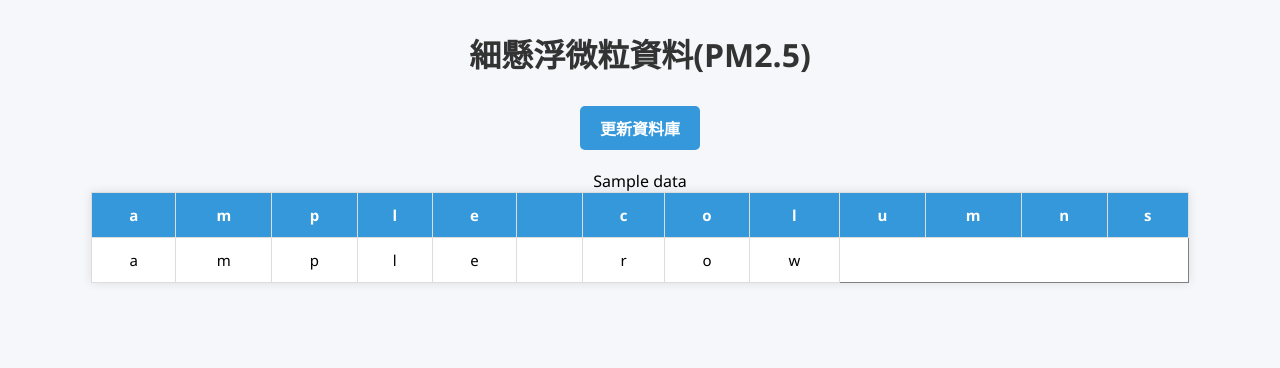
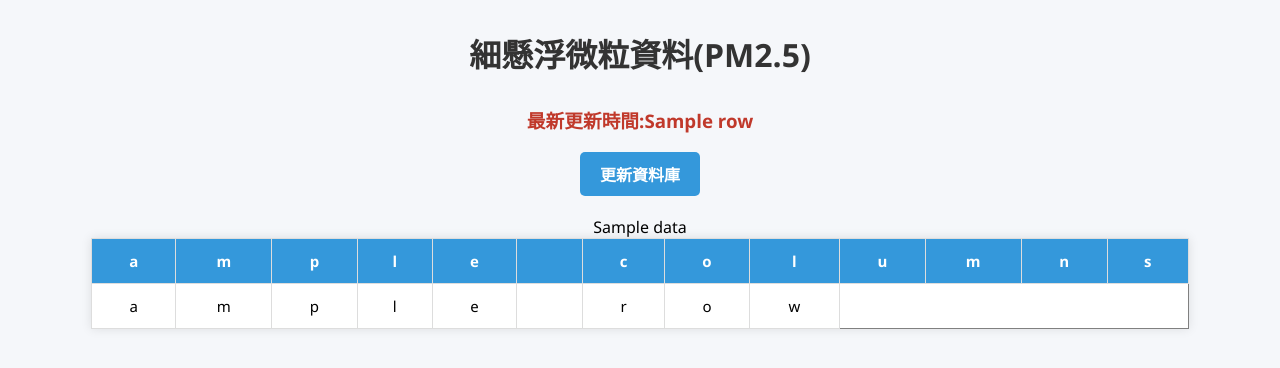
Before and after one commit to zcw1209/flask-pm25, a Flask app: template templates/index.html in a window 1280 px wide. Shown: the top 368 px of the page. Run offline with Flask 3, Linux system fonts and the light colour scheme; the template is opened without the code that fills it: most values are stand-ins (such as "Sample title", 1, 10 or a date in 2020).

```diff
--- a/templates/index.html
+++ b/templates/index.html
@@ -8,6 +8,7 @@
 </head>
 <body>
     <h1>細懸浮微粒資料(PM2.5)</h1>
+    <h3>最新更新時間:{{datas[0][4]}}</h3>
     <a class="btn-update" href="/update-db">更新資料庫</a>
     <table border="1">
         <thead>
```
